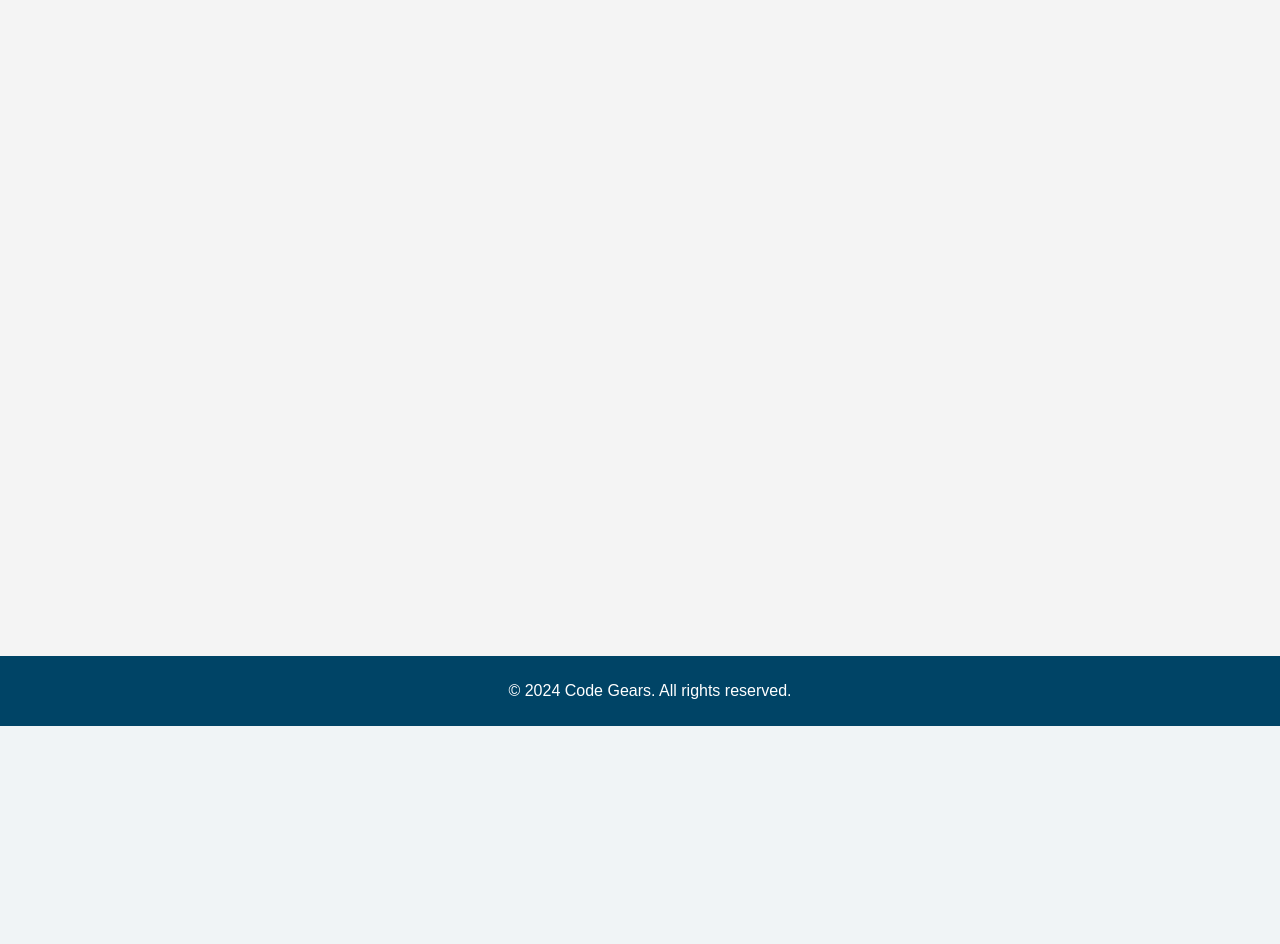
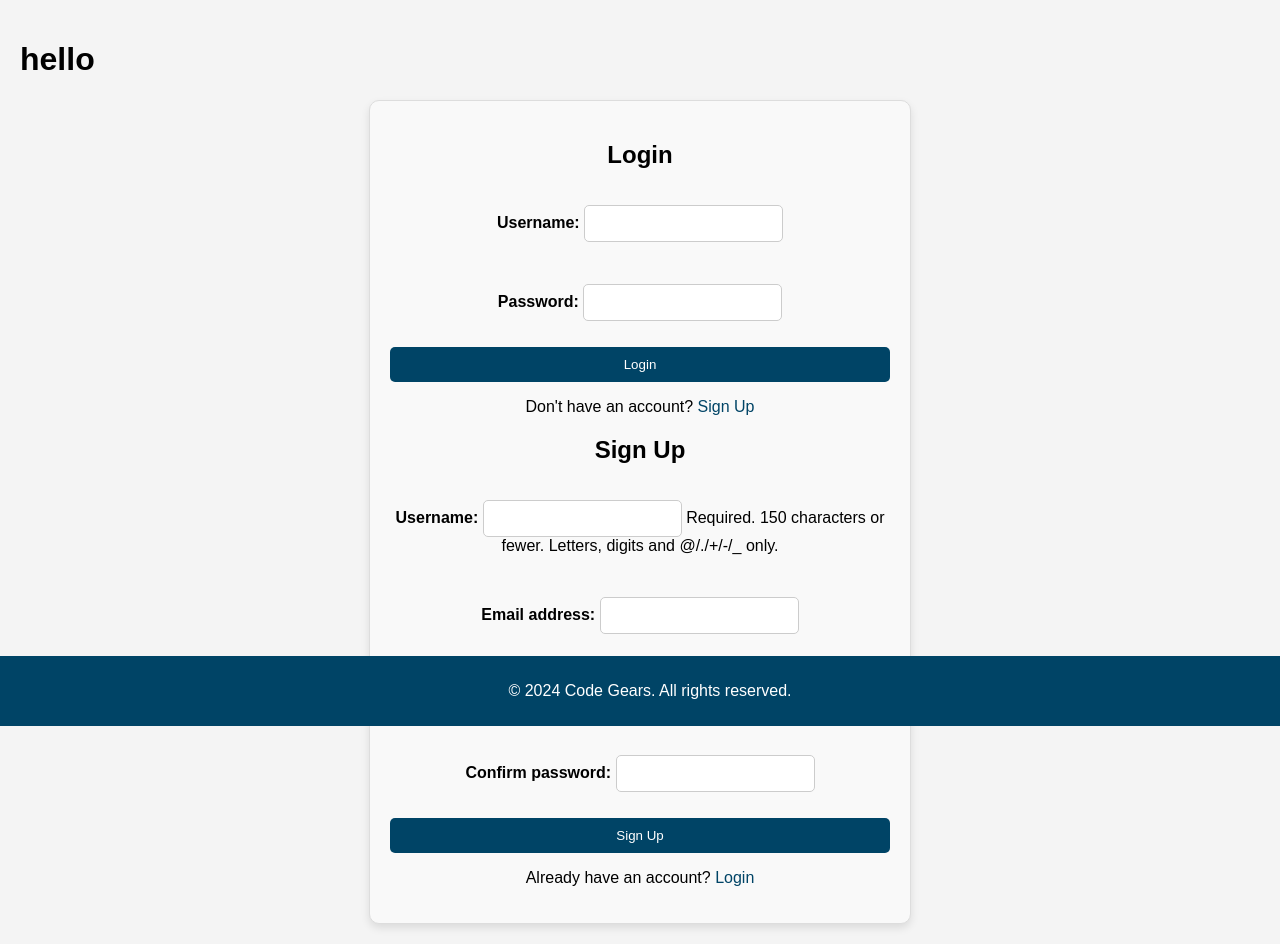
Before and after one commit to BarsilNzola/skill-development-and-certification, a Django app: page /api/login_signup/ in a window 1280 px wide. Shown: the part 74-1018 px from the top of the page. Before the commit the page ends 800 px from the top, so only its background shows below. Run offline with Django 5.2, Linux system fonts and the light colour scheme.

Commit message:
debugging to display form

```diff
--- /dev/null
+++ b/core/forms.py
@@ -0,0 +1,27 @@
+from django import forms
+from django.core.exceptions import ValidationError
+from django.contrib.auth.models import User
+
+# Sign-up form
+class SignUpForm(forms.ModelForm):
+    password = forms.CharField(widget=forms.PasswordInput)
+    confirm_password = forms.CharField(widget=forms.PasswordInput)
+
+    class Meta:
+        model = User
+        fields = ['username', 'email', 'password']
+
+    def clean(self):
+        cleaned_data = super().clean()
+        password = cleaned_data.get("password")
+        confirm_password = cleaned_data.get("confirm_password")
+
+        if password != confirm_password:
+            raise ValidationError("Passwords do not match")
+        return cleaned_data
+
+
+# Login form
+class LoginForm(forms.Form):
+    username = forms.CharField(max_length=100)
+    password = forms.CharField(widget=forms.PasswordInput)
--- a/core/urls.py
+++ b/core/urls.py
@@ -1,9 +1,17 @@
-from django.urls import path
+from django.urls import path, include
+from django.contrib import admin
 from .views import home, login_signup, CourseListCreate, CourseDetail, ModuleListCreate, ModuleDetail, LessonListCreate, LessonDetail, ProgressListCreate, ProgressDetail, QuizListCreate, QuizDetail, QuestionListCreate, QuestionDetail, generate_certificate
+from users.views import login_view, signup_view
+
+app_name = 'core'
 
 urlpatterns = [
+    path('admin/', admin.site.urls),
+    path('users/', include('users.urls', namespace='users')),  # Include the namespace here
     path('', home, name='home'),
     path('login_signup/', login_signup, name='login_signup'),
+    path('login/', login_view, name='login'),
+    path('signup/', signup_view, name='signup'),
     path('courses/', CourseListCreate.as_view(), name='course-list-create'),
     path('courses/<int:pk>/', CourseDetail.as_view(), name='course-detail'),
     path('modules/', ModuleListCreate.as_view(), name='module-list-create'),
--- a/core/views.py
+++ b/core/views.py
@@ -1,16 +1,46 @@
-from django.shortcuts import render
+from django.shortcuts import render, redirect
 from django.http import HttpResponse
 from reportlab.lib.pagesizes import letter
 from reportlab.pdfgen import canvas
 from rest_framework import generics
 from .models import Course, Module, Lesson, Progress, Quiz, Question
 from .serializers import CourseSerializer, ModuleSerializer, LessonSerializer, ProgressSerializer, QuizSerializer, QuestionSerializer
+from django.contrib.auth.models import User
+from django.contrib.auth import authenticate, login, get_user_model
+from .forms import LoginForm, SignUpForm  # Import forms
+
+def login_signup(request):
+    login_form = LoginForm()
+    signup_form = SignUpForm()
+
+    if request.method == 'POST':
+        if 'signup_form' in request.POST:
+            signup_form = SignUpForm(request.POST)
+            if signup_form.is_valid():
+                User = get_user_model()
+                User.objects.create_user(
+                    username=signup_form.cleaned_data.get('username'),
+                    email=signup_form.cleaned_data.get('email'),
+                    password=signup_form.cleaned_data.get('password')
+                )
+                return redirect('home')
+        elif 'login_form' in request.POST:
+            login_form = LoginForm(request.POST)
+            if login_form.is_valid():
+                username = login_form.cleaned_data.get('username')
+                password = login_form.cleaned_data.get('password')
+                user = authenticate(request, username=username, password=password)
+                if user is not None:
+                    login(request, user)
+                    return redirect('home')
+    else:
+        signup_form = SignUpForm()
+        login_form = LoginForm()
+
+    return render(request, 'login_signup.html', {'signup_form': signup_form, 'login_form': login_form})
 
 def home(request):
     return render(request, 'index.html')
-
-def login_signup(request):
-    return render(request, 'login_signup.html')
 
 class CourseListCreate(generics.ListCreateAPIView):
     queryset = Course.objects.all()
@@ -72,7 +102,3 @@ def generate_certificate(request, course_id, user_id):
     p.save()
 
     return response
-
-
-
-# Create your views here.
--- a/skill_dev_platform/settings.py
+++ b/skill_dev_platform/settings.py
@@ -135,6 +135,10 @@ STATICFILES_DIRS = [os.path.join(BASE_DIR, 'static')]
 
 DEFAULT_AUTO_FIELD = 'django.db.models.BigAutoField'
 
+CORS_ALLOWED_ORIGINS = [
+    'http://localhost:8000',  # Add any other domains that will use this backend
+]
+
 CORS_ALLOW_ALL_ORIGINS = True # This is for development purposes only. Configure it properly for production.
 
 REST_FRAMEWORK = {
--- a/skill_dev_platform/urls.py
+++ b/skill_dev_platform/urls.py
@@ -21,8 +21,8 @@ from core.views import home
 
 urlpatterns = [
     path('admin/', admin.site.urls),
-    path('api/users/', include('users.urls')),
-    path('api/', include('core.urls')),
+    path('users/', include('users.urls', namespace='users')),
+    path('api/', include('core.urls', namespace='core')),
     path('', home, name='home'),
     path('api/token/', TokenObtainPairView.as_view(), name='token_obtain_pair'),
     path('api/token/refresh/', TokenRefreshView.as_view(), name='token_refresh'),
--- a/static/core/css/login_signup.css
+++ b/static/core/css/login_signup.css
@@ -8,9 +8,9 @@
     box-shadow: 0 4px 8px rgba(0, 0, 0, 0.1);
 }
 
-.login-signup-container div {
+/* .login-signup-container div {
     display: none;
-}
+} */
 
 .login-signup-container .active {
     display: block;
@@ -58,3 +58,9 @@
     color: #004466;
     text-decoration: none;
 }
+
+#login-error-message, #signup-error-message {
+    color: red;
+    font-size: 14px;
+    margin-top: 10px;
+}
--- a/static/core/css/styles.css
+++ b/static/core/css/styles.css
@@ -53,28 +53,3 @@ footer {
     width: 100%;
     bottom: 0;
 }
-
-.login-signup-container {
-    display: none;
-}
-
-.active {
-    display: block;
-}
-
-button {
-    background-color: #ffa500; /* Orange */
-    color: white;
-    border: none;
-    padding: 10px 20px;
-    cursor: pointer;
-    border-radius: 5px;
-}
-
-button:hover {
-    background-color: #cc8400; /* Darker orange */
-}
-
-.error-message {
-    color: red;
-}
--- a/static/core/js/scripts.js
+++ b/static/core/js/scripts.js
@@ -66,8 +66,8 @@ document.addEventListener('DOMContentLoaded', function() {
             if (response.ok) {
                 const data = await response.json();
                 alert(data.message);
+                loginForm.classList.add('active');
                 signupForm.classList.remove('active');
-                loginForm.classList.add('active');
             } else {
                 const errorData = await response.json();
                 document.getElementById('signup-error-message').innerText = errorData.message;
--- a/templates/base.html
+++ b/templates/base.html
@@ -14,7 +14,7 @@
         <nav>
             <ul>
                 <li><a href="{% url 'home' %}">Home</a></li>
-                <li><a href="{% url 'login_signup' %}">Login / Sign Up</a></li>
+                <li><a href="{% url 'core:login_signup' %}">Login / Sign Up</a></li>
             </ul>
         </nav>
     </header>
--- a/templates/dashboard.html
+++ b/templates/dashboard.html
@@ -1,4 +1,5 @@
 {% extends 'base.html' %}
+{% load static %}
 
 {% block title %}Dashboard - Code Gears{% endblock %}
 
--- a/templates/index.html
+++ b/templates/index.html
@@ -21,7 +21,7 @@
     </section>
     <section class="cta">
         <h3>Join Us Today</h3>
-        <button onclick="location.href='{% url 'login_signup' %}'">Get Started</button>
+        <button onclick="location.href='{% url 'core:login_signup' %}'">Get Started</button>
     </section>
 </div>
 {% endblock %}
--- a/templates/login_signup.html
+++ b/templates/login_signup.html
@@ -5,34 +5,48 @@
 
 {% block content %}
 <link rel="stylesheet" href="{% static 'core/css/login_signup.css' %}">
+<h1>hello</h1>
 <div class="login-signup-container">
-    <div id="login-form" class="active">
+    <!-- Login Form -->
+    <div id="login-form" class="{% if not signup_form.errors %}active{% else %}inactive{% endif %}">
         <h2>Login</h2>
-        <form id="loginForm">
-            <label for="username">Username/Email:</label>
-            <input type="text" id="username" name="username" required><br>
-            <label for="password">Password:</label>
-            <input type="password" id="password" name="password" required><br>
+        <form id="loginForm" method="post" action="{% url 'users:login' %}">
+            {% csrf_token %}
+            {{ login_form.as_p }}
             <button type="submit">Login</button>
         </form>
-        <div id="login-error-message"></div> <!-- Ensure ID matches in JS -->
+        <div id="login-error-message">
+            {% if login_form.errors %}
+                <ul>
+                    {% for error in login_form.non_field_errors %}
+                        <li>{{ error }}</li>
+                    {% endfor %}
+                </ul>
+            {% endif %}
+        </div>
         <p>Don't have an account? <a href="#" id="show-signup">Sign Up</a></p>
     </div>
 
-    <div id="signup-form" class="inactive">
+    <!-- Sign-Up Form -->
+    <div id="signup-form" class="{% if signup_form.errors %}active{% else %}inactive{% endif %}">
         <h2>Sign Up</h2>
-        <form id="signupForm">
-            <label for="username">Username:</label>
-            <input type="text" id="signup-username" name="username" required><br>
-            <label for="email">Email:</label>
-            <input type="email" id="email" name="email" required><br>
-            <label for="password">Password:</label>
-            <input type="password" id="signup-password" name="password" required><br>
+        <form id="signupForm" method="post" action="{% url 'users:signup' %}">
+            {% csrf_token %}
+            {{ signup_form.as_p }}
             <button type="submit">Sign Up</button>
         </form>
-        <div id="signup-error-message"></div> <!-- Ensure ID matches in JS -->
+        <div id="signup-error-message">
+            {% if signup_form.errors %}
+                <ul>
+                    {% for error in signup_form.non_field_errors %}
+                        <li>{{ error }}</li>
+                    {% endfor %}
+                </ul>
+            {% endif %}
+        </div>
         <p>Already have an account? <a href="#" id="show-login">Login</a></p>
     </div>
 </div>
+
 <script src="{% static 'core/js/scripts.js' %}"></script>
 {% endblock %}
--- a/users/urls.py
+++ b/users/urls.py
@@ -1,14 +1,14 @@
 from django.urls import path
-from .views import UserCreate
-from .views import UserProfile
+from .views import UserCreate, UserProfile, login_view, signup_view, get_user_progress
 from rest_framework_simplejwt.views import TokenObtainPairView, TokenRefreshView
-from .views import login_view, signup_view, get_user_progress
+
+app_name = 'users'
 
 urlpatterns = [
     path('register/', UserCreate.as_view(), name='user-create'),
     path('profile/', UserProfile.as_view(), name='user-profile'),
-    path('api/login/', login_view, name='login'),
-    path('api/signup/', signup_view, name='signup'),
+    path('login/', login_view, name='login'),
+    path('signup/', signup_view, name='signup'),
     path('api/progress/', get_user_progress, name='get_user_progress'),
     path('api/token/', TokenObtainPairView.as_view(), name='token_obtain_pair'),
     path('api/token/refresh/', TokenRefreshView.as_view(), name='token_refresh'),
```
Also changed, not shown: users/views.py (+32 -35 lines).
